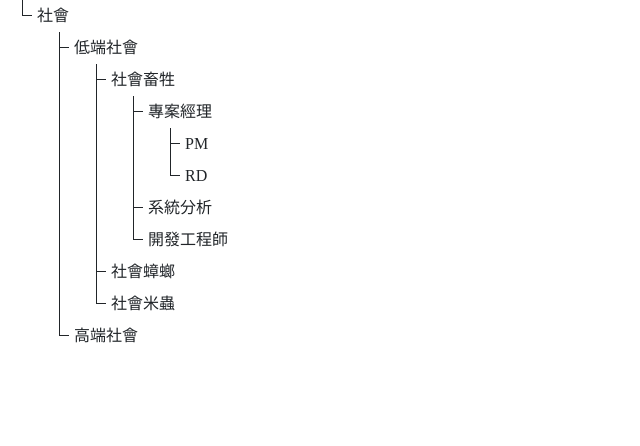
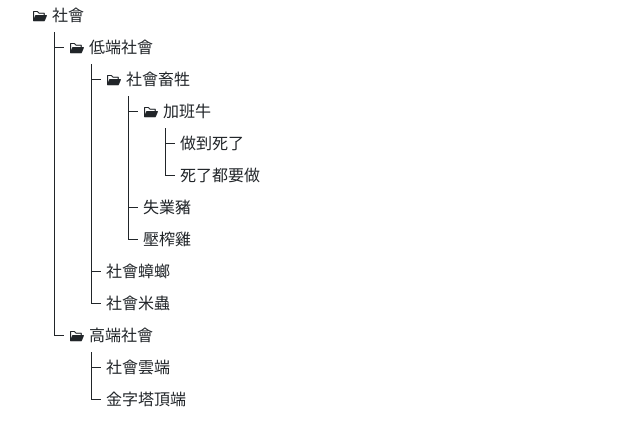
Before and after one commit to SlienceAn/Business-Arch, a Next.js app: page / in a window 1280 px wide. Shown: the top 446 px of the page, without its empty margins (0-640 px from the left). Built offline with nearby package versions, Linux system fonts and the light colour scheme.

Commit message:
新增ICON

```diff
--- a/pages/components/TreeView.jsx
+++ b/pages/components/TreeView.jsx
@@ -1,18 +1,23 @@
-import React from 'react';
+import React, { useState } from 'react';
+import { AiFillFolderOpen } from 'react-icons/ai';
 
 const TreeView = (props) => {
     const { data } = props
-    if (data.content) {
+    const [isShow, setShow] = useState(true)//須從父層傳?
+    if (data.content.length !== 0) {
         return (
-            <li>
-                {data.body}
+            <li className={data.body === "社會" ? "root" : ""} onClick={() => setShow(!isShow)}>
+                <div className="d-flex align-items-center gap-1 title-box">
+                    <AiFillFolderOpen />
+                    <span>{data.body}</span>
+                </div>
                 <ul>
                     {data.content.map(el => <TreeView data={el} key={el.body} />)}
                 </ul>
             </li>
         )
     } else {
-        return <ul></ul>
+        return <li><span>{data.body}</span></li>
     }
 }
 export default TreeView;
--- a/pages/index.jsx
+++ b/pages/index.jsx
@@ -10,24 +10,24 @@ const data = {
           body: "社會畜牲",
           content: [
             {
-              body: "專案經理",
+              body: "加班牛",
               content: [
                 {
-                  body: "PM",
+                  body: "做到死了",
                   content: []
                 },
                 {
-                  body: "RD",
+                  body: "死了都要做",
                   content: []
                 }
               ]
             },
             {
-              body: "系統分析",
+              body: "失業豬",
               content: [],
             },
             {
-              body: "開發工程師",
+              body: "壓榨雞",
               content: [],
             }
           ]
@@ -44,7 +44,16 @@ const data = {
     },
     {
       body: "高端社會",
-      content: []
+      content: [
+        {
+          body: "社會雲端",
+          content: []
+        },
+        {
+          body: "金字塔頂端",
+          content: []
+        }
+      ]
     }
   ]
 }
--- a/styles/TreeView.scss
+++ b/styles/TreeView.scss
@@ -1,3 +1,6 @@
+.title-box:hover{
+  cursor: pointer;
+}
 ul {
     margin: 0px 0px 0px 5px;
     list-style: none;
```
